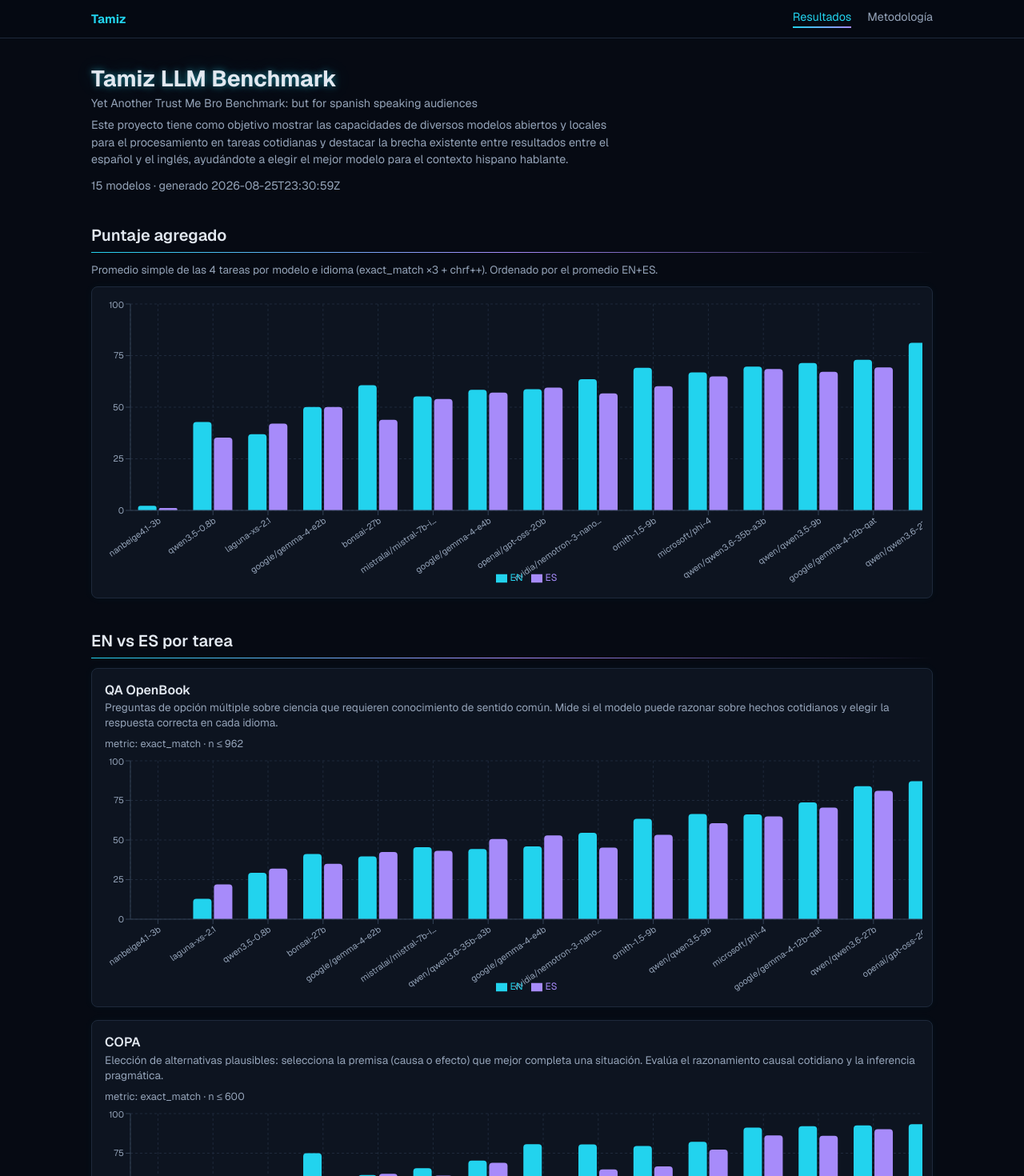
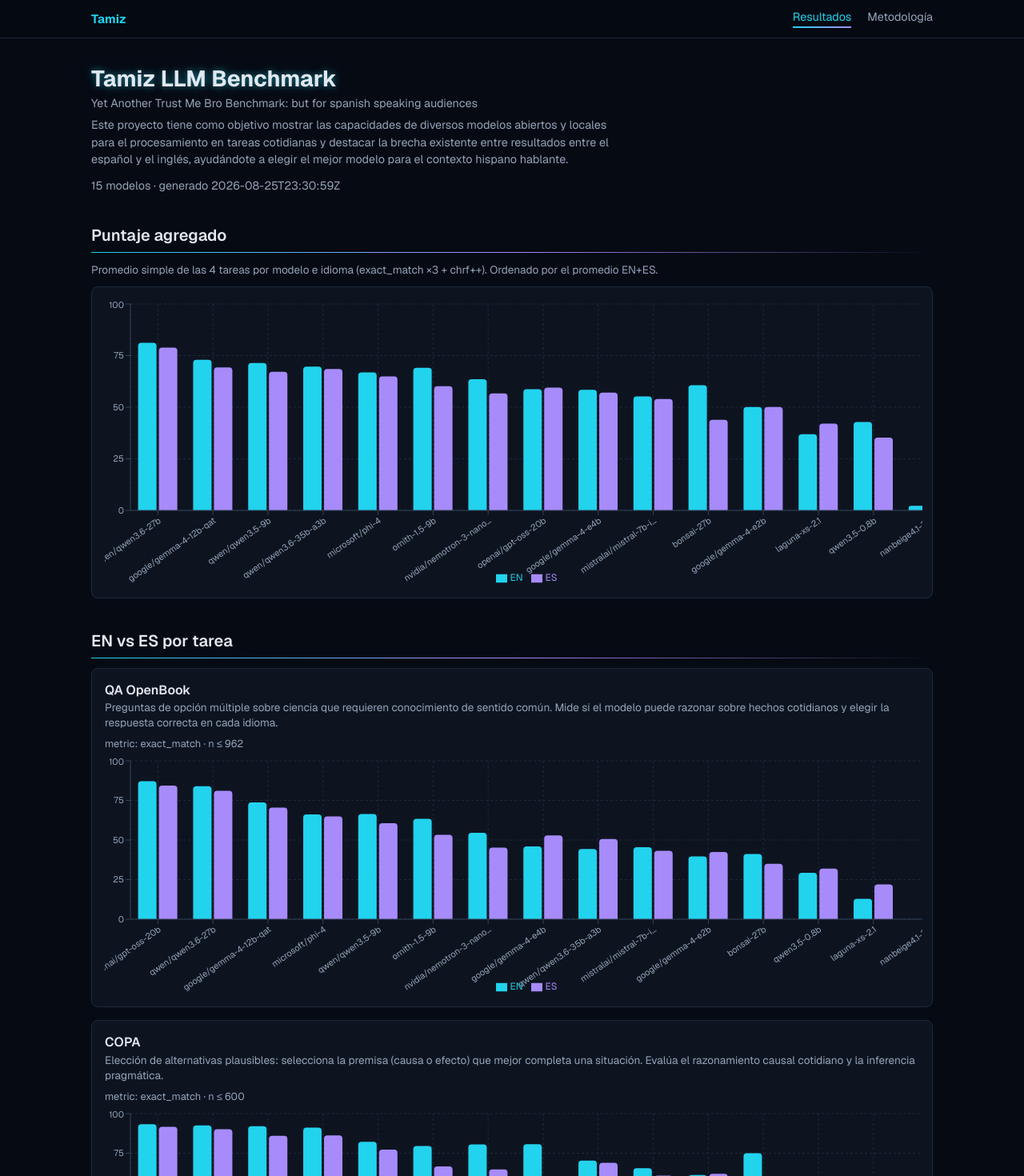
Before and after one commit to 3zcurdia/tamiz, a Next.js app in the folder site/: page / in a window 1280 px wide. Shown: the top 1470 px of the page at 80% size. Built offline with nearby package versions, Linux system fonts and the light colour scheme.

Commit message:
Improve sorting

```diff
--- a/site/app/components/EnVsEsChart.tsx
+++ b/site/app/components/EnVsEsChart.tsx
@@ -46,7 +46,7 @@ export function EnVsEsChart({
         n: (en?.n ?? 0) + (es?.n ?? 0),
       };
     })
-    .sort((a, b) => a.avg - b.avg);
+    .sort((a, b) => b.avg - a.avg);
 
   const metric = records[0]?.metric ?? "";
   const maxN = Math.max(...records.map((r) => r.n));
--- a/site/app/components/ModelBreakdown.tsx
+++ b/site/app/components/ModelBreakdown.tsx
@@ -43,7 +43,7 @@ export function ModelBreakdown({
         avg: ((en?.score ?? 0) + (es?.score ?? 0)) / 2,
       };
     })
-    .sort((a, b) => a.avg - b.avg);
+    .sort((a, b) => b.avg - a.avg);
 
   if (data.length === 0) return null;
 
--- a/site/app/components/OverallScoreChart.tsx
+++ b/site/app/components/OverallScoreChart.tsx
@@ -46,7 +46,7 @@ export function OverallScoreChart({ records }: { records: ScoreRecord[] }) {
     .sort((a, b) => {
       const avgA = ((a.en ?? 0) + (a.es ?? 0)) / 2;
       const avgB = ((b.en ?? 0) + (b.es ?? 0)) / 2;
-      return avgA - avgB;
+      return avgB - avgA;
     });
 
   const xProps = getXAxisProps(isMobile);
--- a/site/app/components/SpanishGapChart.tsx
+++ b/site/app/components/SpanishGapChart.tsx
@@ -52,7 +52,7 @@ export function SpanishGapChart({
         n_tasks: deltas.length,
       };
     })
-    .sort((a, b) => a.delta - b.delta);
+    .sort((a, b) => b.delta - a.delta);
 
   const xProps = getXAxisProps(isMobile);
 
```
